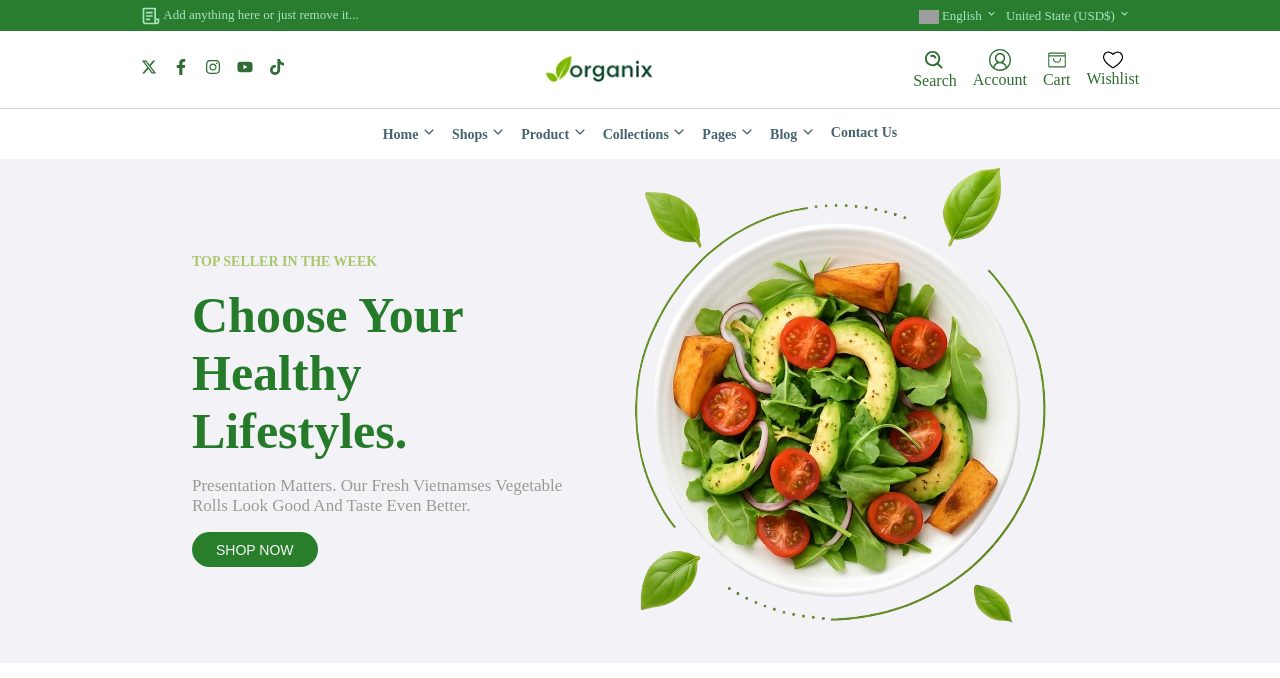
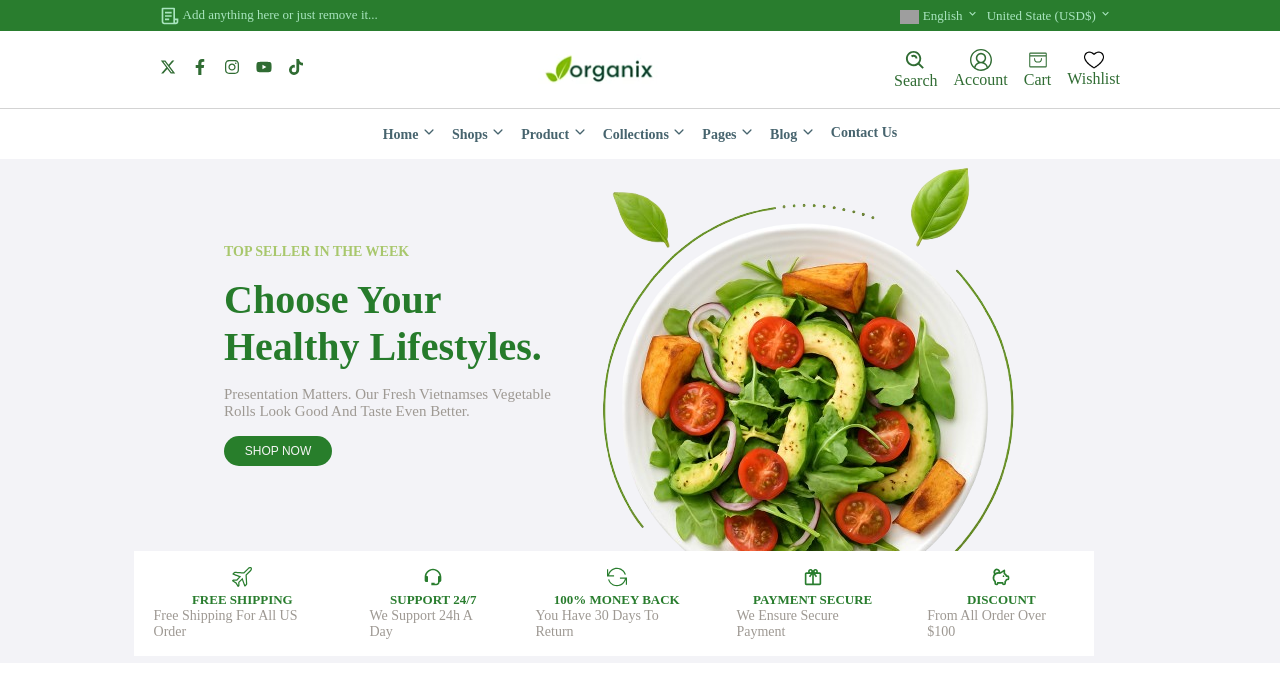
Before and after one commit to joeauscode/Finalproject, a React (Vite) app: page / in a window 1280 px wide. Shown: the top 678 px of the page. Built offline with nearby package versions, Linux system fonts and the light colour scheme; grey boxes are pictures that could not be loaded.

Commit message:
Your commit message

```diff
--- a/src/components/Hompage.jsx
+++ b/src/components/Hompage.jsx
@@ -1,6 +1,12 @@
 import React from 'react'
 import {Homepage} from './styles'
 import homepage from '../assets/homepage.png'
+import { SlPlane } from "react-icons/sl";
+import { BiSupport } from "react-icons/bi";
+import { TfiReload } from "react-icons/tfi";
+import { IoMdGift } from "react-icons/io";
+import { TbPigMoney } from "react-icons/tb";
+
 const HomepageComponent = () => {
   return (
     <Homepage>
@@ -16,6 +22,29 @@ const HomepageComponent = () => {
          </div>
       </div>
 
+      <div className="flyer">
+        <div>
+          <span><SlPlane style={{fontSize: '20px'}} /> FREE SHIPPING</span>
+          <p>Free Shipping for all US order</p>
+        </div>
+        <div>
+          <span><BiSupport style={{fontSize: '20px'}} /> SUPPORT 24/7</span>
+          <p>We support 24h a day</p>
+        </div>
+        <div>
+          <span><TfiReload style={{fontSize: '20px'}}/> 100% MONEY BACK</span>
+          <p>You have 30 days to return</p>
+        </div>
+        <div>
+          <span><IoMdGift style={{fontSize: '20px'}}/> PAYMENT SECURE</span>
+          <p>We ensure secure payment</p>
+        </div>
+        <div>
+          <span><TbPigMoney style={{fontSize: '20px'}} /> DISCOUNT</span>
+          <p>From all order over $100</p>
+        </div>
+      </div>
+
     </Homepage>
   )
 }
--- a/src/components/styles.js
+++ b/src/components/styles.js
@@ -10,7 +10,7 @@ export const Header = styled.header`
    display: flex;
   justify-content: space-between;
   color: wheat;
-  width: 78%;
+  width: 75%;
   margin: auto;
   align-items: center;
   }
@@ -33,7 +33,7 @@ background-color: #ffff;
   display: flex;
   justify-content: space-between;
   align-self: center;
-  width: 78%;
+  width: 75%;
   margin: auto;
   color: #306c33;
 }
@@ -95,10 +95,11 @@ background-color: #ffff;
 
 export const Homepage = styled.main`
 background-color: #f3f3f7;
+position: relative;
 
 .homewrapper{
   display: flex;
-  width: 70%;
+  width: 65%;
   margin: auto;
   justify-content: center;
   align-items: center;
@@ -109,6 +110,7 @@ background-color: #f3f3f7;
   display: flex;
   flex-direction: column;
   gap: 1rem;
+  margin-top: -7rem;
 }
 h4{
   font-size: 14px;
@@ -116,23 +118,67 @@ h4{
   color: #a8c76c;
 }
 h1{
-  font-size: 50px;
+  font-size: 40px;
   color: #267b2b;
+  font-weight: 600;
+
 }
 p{
   text-transform: capitalize;
-  font-size: 17px;
+  font-size: 15px;
   color: #9e9993;
+
 
 }
 button{
-  padding: 0.6rem 1.5rem;
+  padding: 0.5rem 1.3rem;
   border: none;
   border-radius: 20px;
   background-color: #287e2b;
-  font-size: 14px;
+  font-size: 12px;
   color: whitesmoke;
   cursor: pointer;
 }
 
+
+
+/* flyer */
+
+.flyer{
+  display: flex;
+  background-color: white;
+  width: 75%;
+  position: absolute;
+  margin-top: -7rem;
+  left: 10.5%;
+  z-index: 100;
+
+}
+
+.flyer> div>span{
+  display: flex;
+  flex-direction: column;
+  justify-content: center;
+  align-items: center;
+  gap: 5px;
+  font-size: 13px;
+  color: #297d2e;
+  font-weight: 900;
+}
+
+.flyer> div{
+  padding: 1rem 1.2rem;
+  display: flex;
+  flex-direction: column;
+  justify-content: center;
+  align-items: center;
+  margin: auto;
+}
+
+.flyer> div>p{
+  font-size: 14px;
+}
+
+
+
 `
```
